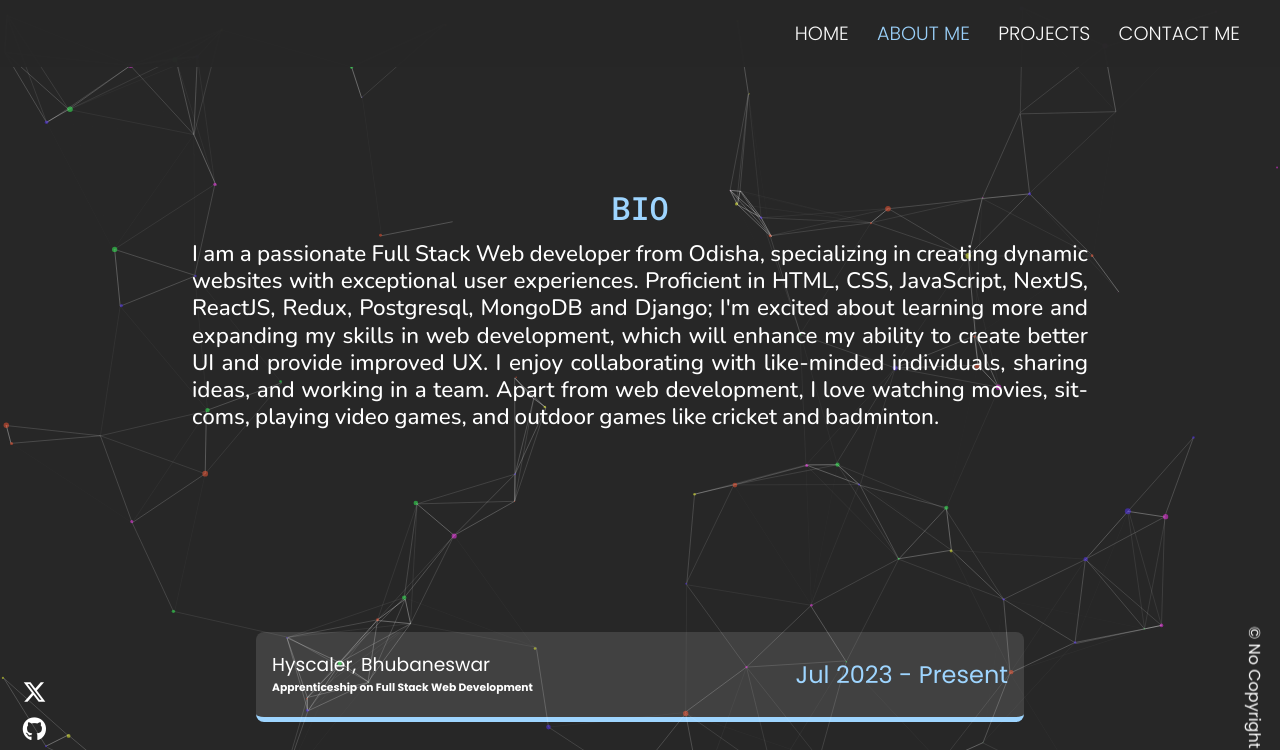
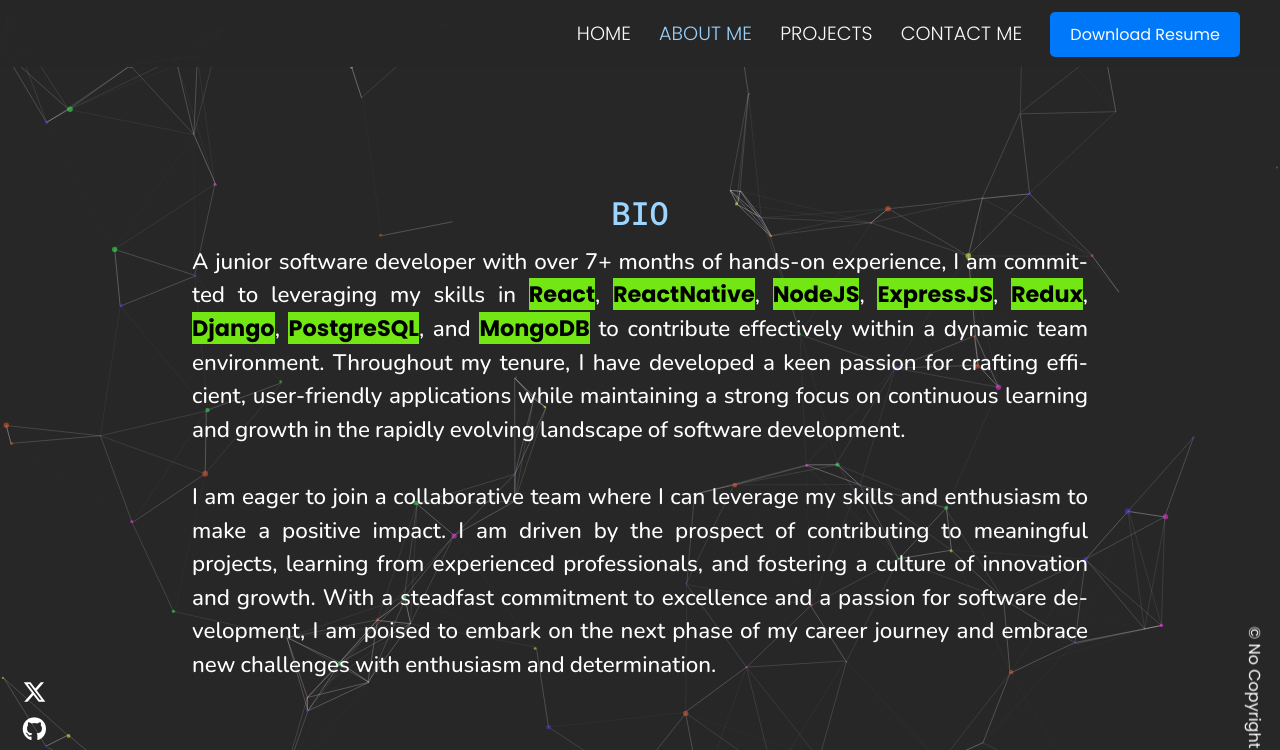
Before and after one commit to Satyajit-Sahoo45/my-portfolio, a plain HTML site: page about.html in a window 1280 px wide. Shown: the top 750 px of the page. Drawn offline with nearby package versions, Linux system fonts and the light colour scheme.

Commit message:
update about section

```diff
--- a/about.html
+++ b/about.html
@@ -34,6 +34,9 @@
                 <li class="menu-nav__item">
                     <a href="./contact.html" class="menu-nav__link">Contact Me</a>
                 </li>
+                <li class="menu-nav__item">
+                    <button id="downloadBtn">Download Resume</button>
+                  </li>
             </ul>
         </nav>
     </header>
@@ -42,13 +45,12 @@
             <div class="about__bio-image">
                 <div class="about__bio">
                     <h2 class="text-secondary">BIO</h2>
-                    <p>I am a passionate Full Stack Web developer from Odisha, specializing in creating dynamic websites
-                        with exceptional user experiences. Proficient in HTML, CSS, JavaScript, NextJS, ReactJS, Redux,
-                        Postgresql, MongoDB and Django; I'm excited about learning more and expanding my skills in web
-                        development, which will enhance my ability to create better UI and provide improved UX. I enjoy
-                        collaborating with like-minded individuals, sharing ideas, and working in a team. Apart from web
-                        development, I love watching movies, sitcoms, playing video games, and outdoor games like
-                        cricket and badminton.</p>
+                    <p style="line-height: 1.5;">A junior software developer with over 7+ months of hands-on experience, I am committed to leveraging my skills in <span class="keyword">React</span>, <span class="keyword">ReactNative</span>, <span class="keyword">NodeJS</span>, <span class="keyword">ExpressJS</span>, <span class="keyword">Redux</span>, <span class="keyword">Django</span>, <span class="keyword">PostgreSQL</span>, and <span class="keyword">MongoDB</span> to contribute effectively within a dynamic team environment. Throughout my tenure, I have developed a keen passion for crafting efficient, user-friendly applications while maintaining a strong focus on continuous learning and growth in the rapidly evolving landscape of software development.
+                        <br>
+                        <br>
+
+                        I am eager to join a collaborative team where I can leverage my skills and enthusiasm to make a positive impact.  I am driven by the prospect of contributing to meaningful projects, learning from experienced professionals, and fostering a culture of innovation and growth. With a steadfast commitment to excellence and a passion for software development, I am poised to embark on the next phase of my career journey and embrace new challenges with enthusiasm and determination.
+                    </p>
                 </div>
             </div>
             </div>
--- a/public/css/main.css
+++ b/public/css/main.css
@@ -282,6 +282,7 @@ body {
 
 .about {
   padding-bottom: 2rem;
+  margin-top: 10%;
 }
 
 .about .about__bio-image {
@@ -309,6 +310,12 @@ body {
   flex-direction: column;
   align-items: center;
   justify-content: center;
+}
+
+.keyword {
+  background-color: #72e713;
+  color: #000;
+  font-weight: bold;
 }
 
 .about__bio .text-secondary {
```
Also changed, not shown: contact.html (+3 -0 lines), projects.html (+3 -0 lines).
